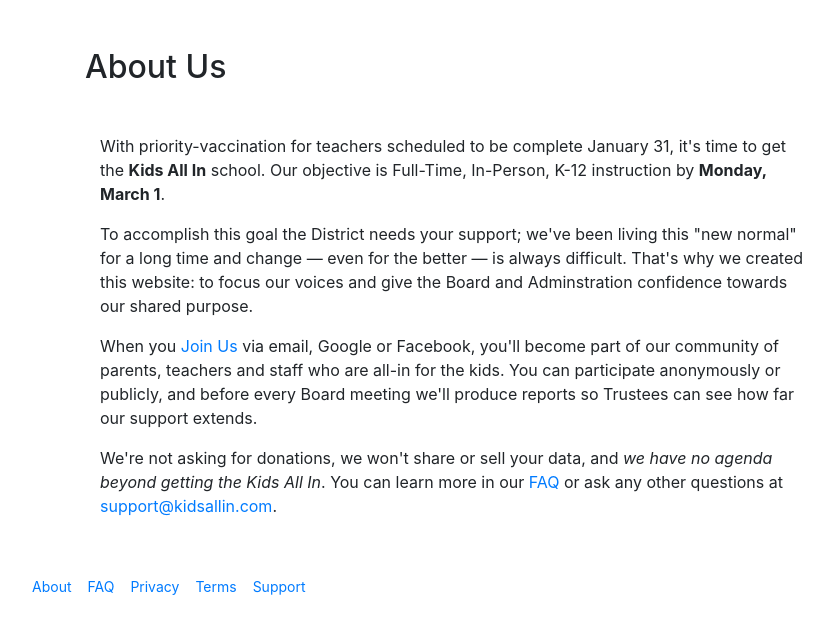
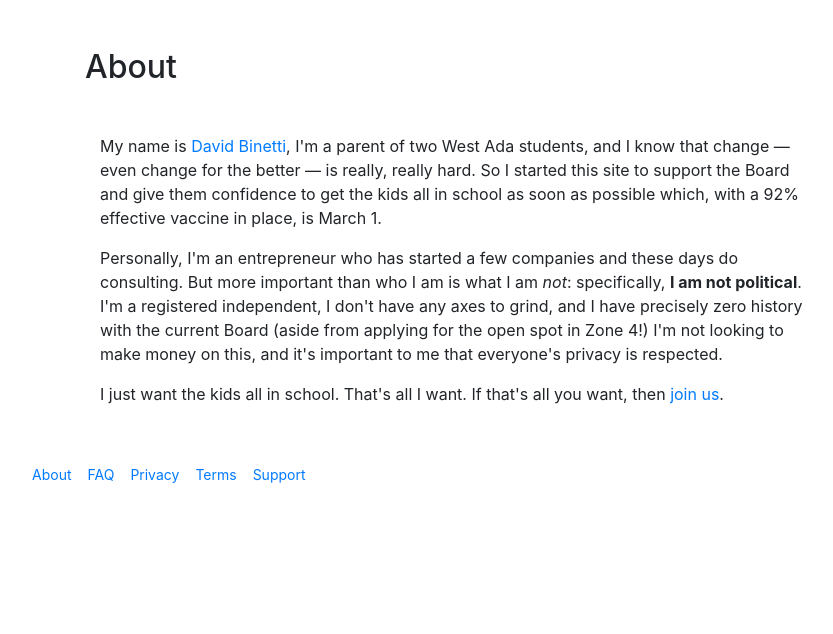
Before and after one commit to dbinetti/kidsallin, a Django app: page /about/ in a window 1280 px wide. Shown: the part 111-745 px from the top of the page, without its empty margins (0-833 px from the left). Run offline with Django 3.2, Linux system fonts and the light colour scheme; some libraries are stand-ins or nearby versions.

Commit message:
Update about.html

```diff
--- a/project/app/templates/app/pages/about.html
+++ b/project/app/templates/app/pages/about.html
@@ -7,22 +7,20 @@
 
   <section class='my-5'>
     <h2>
-      About Us
+      About
     </h2>
   </section>
   <section class='my-5'>
     <div class='col-lg-8'>
       <p>
-        With priority-vaccination for teachers scheduled to be complete January 31, it's time to get the <strong>Kids All In</strong> school.  Our objective is Full-Time, In-Person, K-12 instruction by <strong>Monday, March 1</strong>.
+        My name is <a href='https://www.dbinetti.com'>David Binetti</a>, I'm a parent of two West Ada students, and I know that change &mdash; even change for the better &mdash; is really, really hard.  So I started this site to support the Board and give them confidence to get the kids all in school as soon as possible which, with a 92% effective vaccine in place, is March 1.
       </p>
       <p>
-        To accomplish this goal the District needs your support; we've been living this "new normal" for a long time and change &mdash; even for the better &mdash; is always difficult.  That's why we created this website: to focus our voices and give the Board and Adminstration confidence towards our shared purpose.
+        Personally, I'm an entrepreneur who has started a few companies and these days do consulting.  But more important than who I am is what I am <em>not</em>: specifically, <strong>I am not political</strong>.  I'm a registered independent, I don't have any axes to grind, and I have precisely zero history with the current Board (aside from applying for the open spot in Zone 4!)  I'm not looking to make money on this, and it's important to me that everyone's privacy is respected.
       </p>
       <p>
-        When you <a href='{% url "join" %}'>Join Us</a> via email, Google or Facebook, you'll become part of our community of parents, teachers and staff who are all-in for the kids.  You can participate anonymously or publicly, and before every Board meeting we'll produce reports so Trustees can see how far our support extends.
+        I just want the kids all in school.  That's all I want.  If that's all you want, then <a href='{% url "join" %}'>join us</a>.
       </p>
-      <p>
-        We're not asking for donations, we won't share or sell your data, and <em>we have no agenda beyond getting the Kids All In</em>.  You can learn more in our <a href='{% url "faq" %}'>FAQ</a> or ask any other questions at <a href=''>support@kidsallin.com</a>.
     </div>
   </section>
 {% endblock content %}
```
